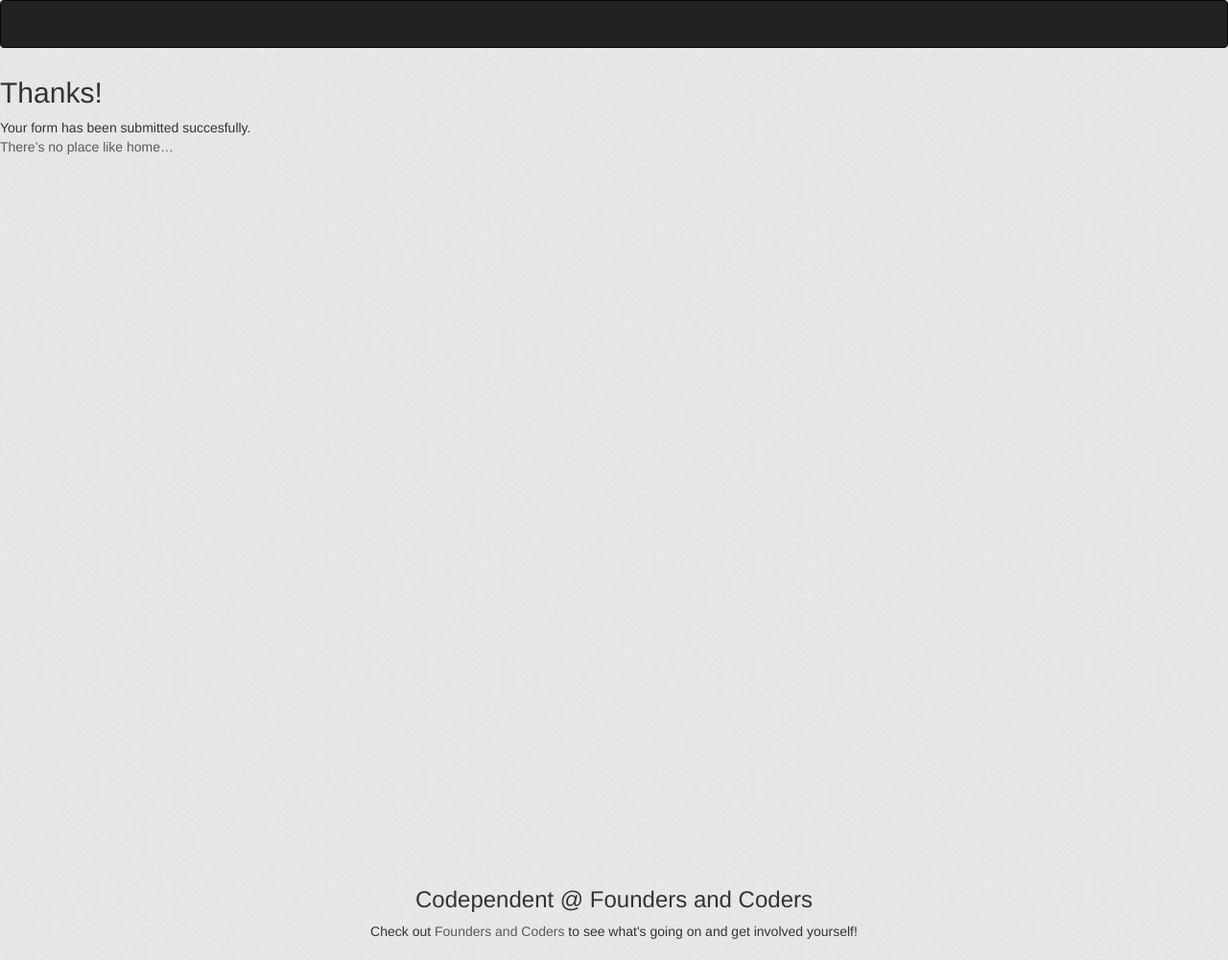
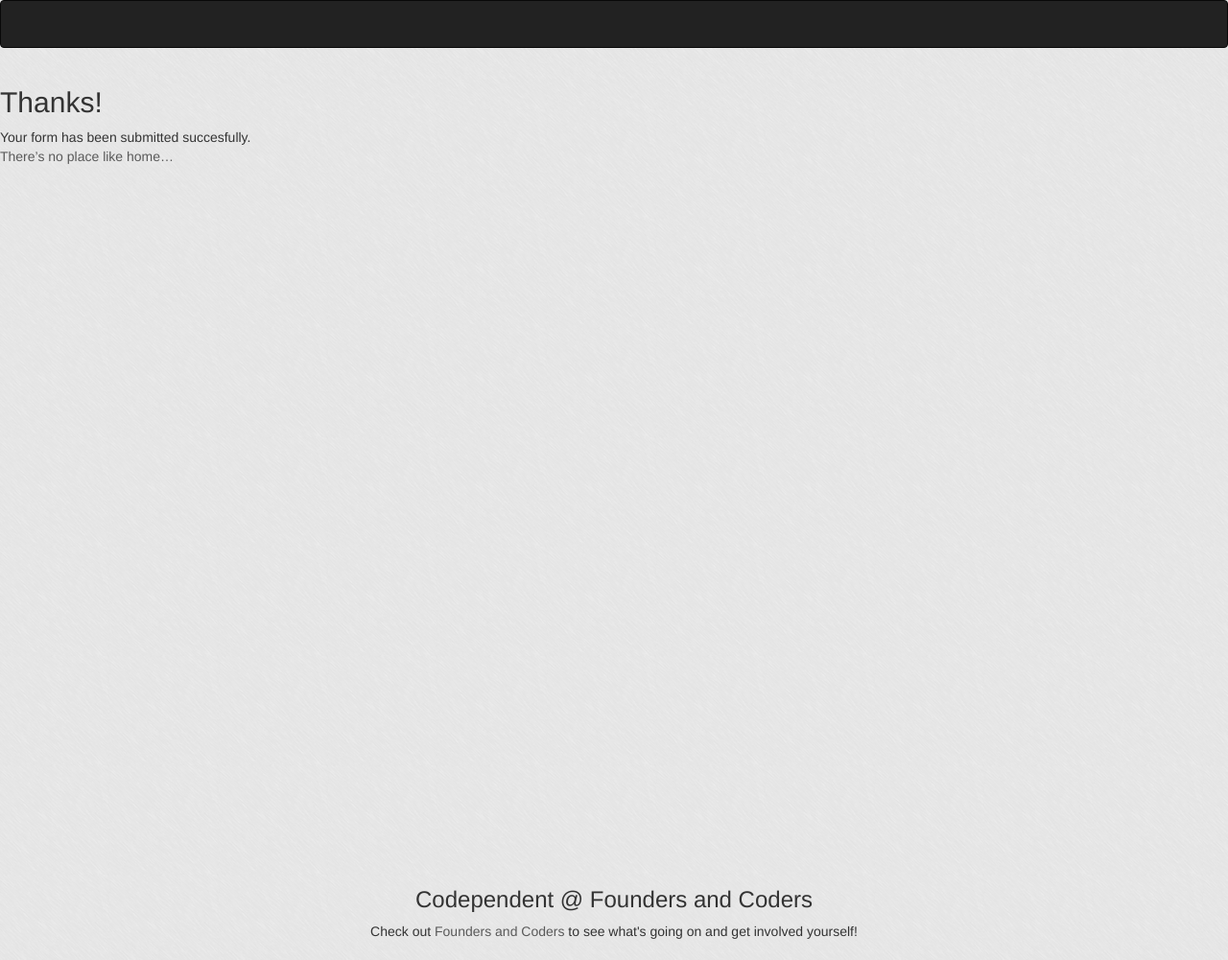
Before and after one commit to amilvasishtha/amilvasishtha.github.io, a Jekyll site: the page built from thankyou.md, in a window 1280 px wide. Shown: the whole page at 96% size. Built offline with Jekyll 4.4.1, drawn with Linux system fonts in a browser that asks for light colours; nearby versions of some CDN libraries.

Commit message:
navbar padding

```diff
--- a/css/main.scss
+++ b/css/main.scss
@@ -12,6 +12,7 @@ html, body {height: 100%;}
   overflow:auto;
   padding-bottom: 75px; /* must be same height as the footer */
   /*Top padding to bring content out from under fixed nav*/
+  padding-top: 10px; //was 50px!
 }
 
 #sticky-body-home {
```
